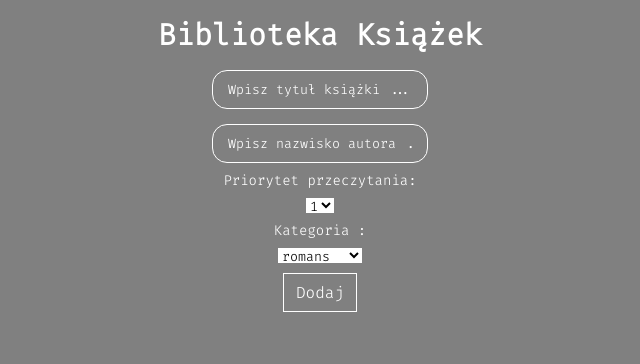
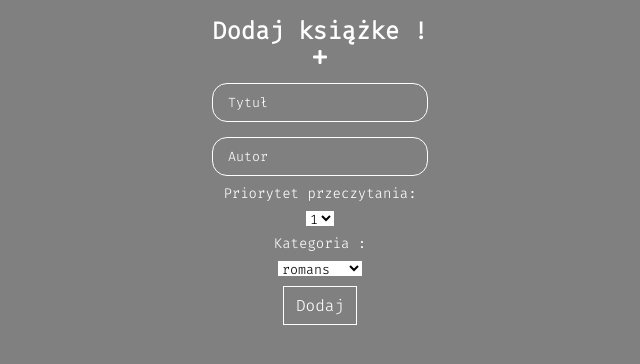
Before and after one commit to MateuszBiernat2001/Books, a plain HTML site: page index.html in a window 1280 px wide. Shown: the whole page, without its empty margins (320-960 px from the left). Drawn offline with Linux system fonts and the light colour scheme.

Commit message:
Update index.html

```diff
--- a/index.html
+++ b/index.html
@@ -11,9 +11,10 @@
 <body>
 
     <div class="form-container">
-        <h1>Biblioteka Książek</h1>
-        <input type="text" class="bookTitle" placeholder="Wpisz tytuł książki ...">
-        <input type="text" class="bookAuthorName" placeholder="Wpisz nazwisko autora ...">
+      <h2>Dodaj książke !</h2>
+      <div class="plus-icon"><i class="fas fa-plus"></i></div>
+        <input type="text" class="bookTitle" placeholder="Tytuł">
+        <input type="text" class="bookAuthorName" placeholder="Autor">
         <label for="priority">Priorytet przeczytania:</label>
         <select id="priority">
           <option>1</option>
```
